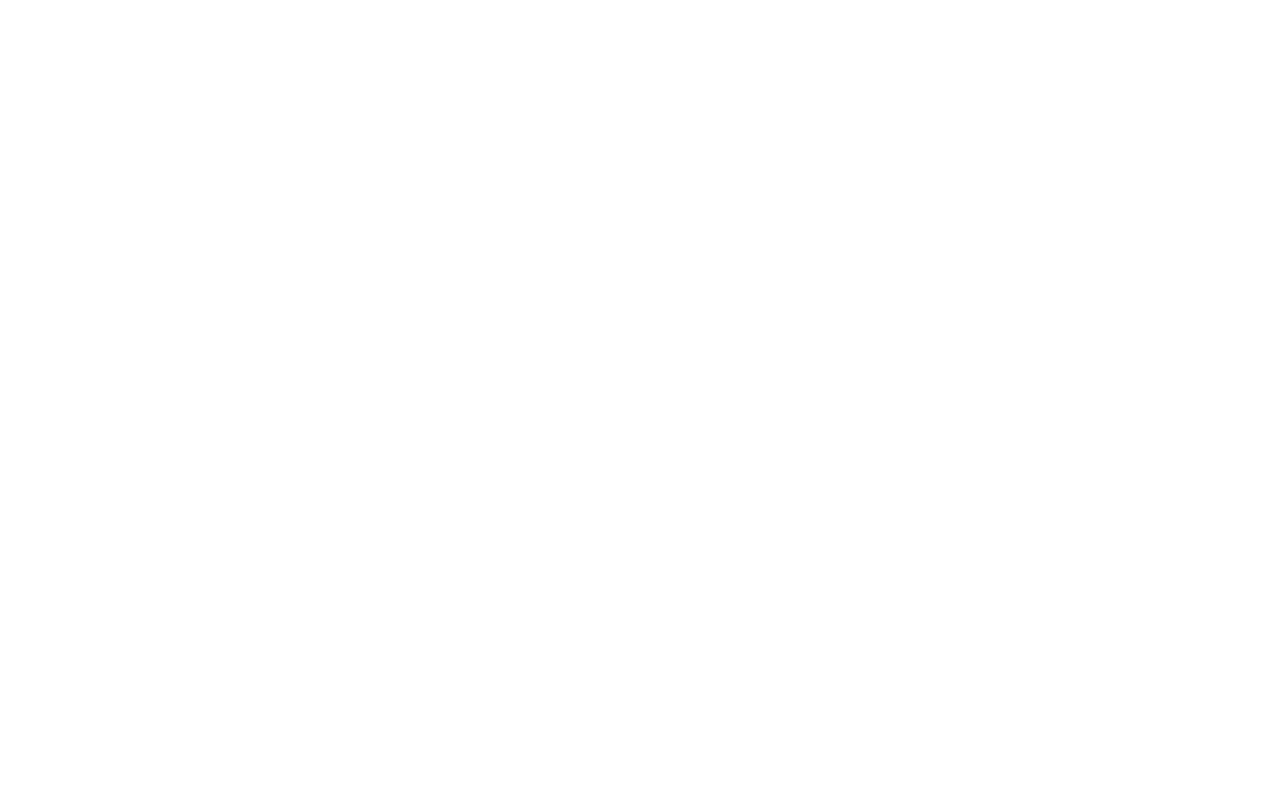
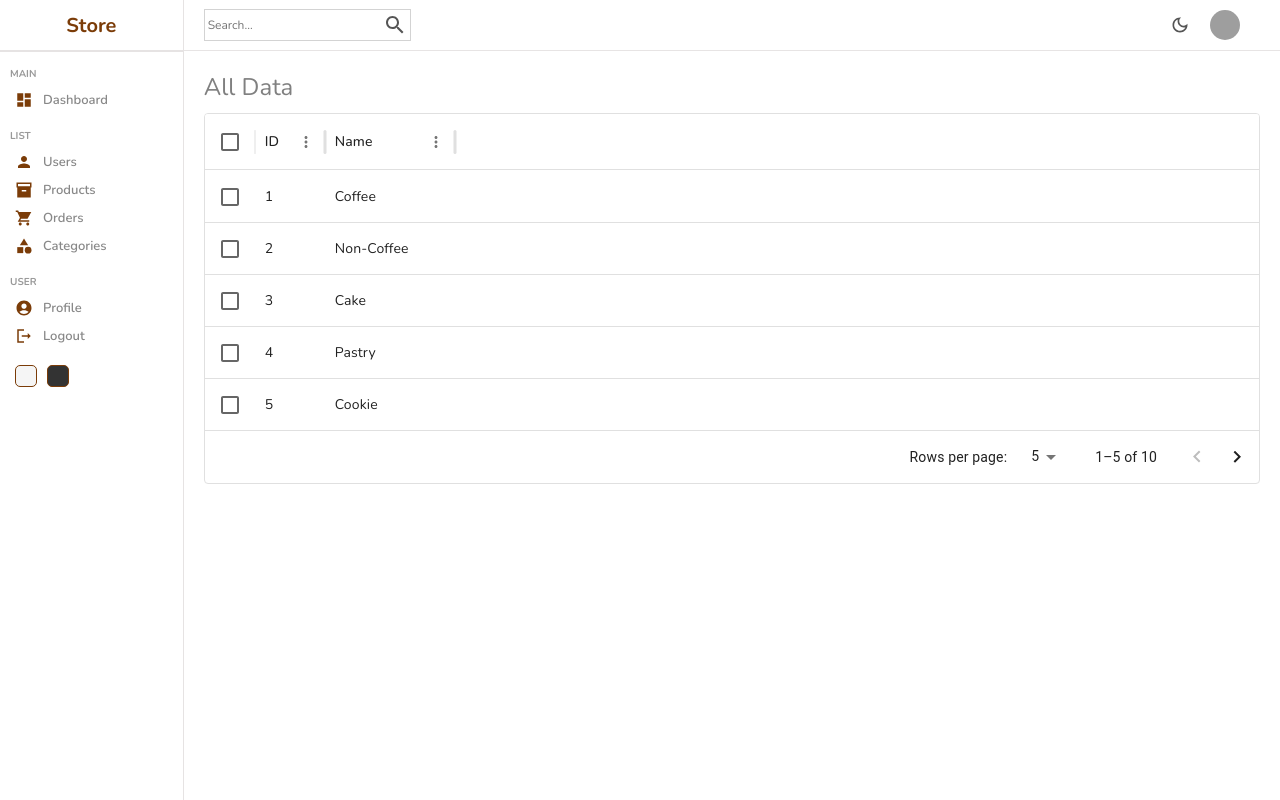
Before and after one commit to septiyanr/admin-ui, a React (Vite) app: page /categories in a window 1280 px wide. Before the commit this address had no page. Built offline with nearby package versions, Linux system fonts and the light colour scheme; grey boxes are pictures that could not be loaded.

Commit message:
ubah teks di app

```diff
--- a/src/App.jsx
+++ b/src/App.jsx
@@ -4,6 +4,8 @@
 import List from "./pages/list/List";
 import Single from "./pages/single/Single";
 import New from "./pages/new/New";
+import MyDatatable from "./components/mydatatable/MyDatatable";
+import MyList from "./pages/mylist/MyList";
 import { BrowserRouter, Routes, Route } from "react-router-dom";
 import { productInputs, userInputs } from "./formsource"
 
@@ -31,6 +33,9 @@
                 element={<New inputs={productInputs} title="Add New Products"/>}
                 />
             </Route>
+            <Route path="categories">
+              <Route index element={<MyList />}></Route>
+            </Route>
           </Route>
         </Routes>
       </BrowserRouter>
--- /dev/null
+++ b/src/components/mydatatable/MyDatatable.jsx
@@ -0,0 +1,49 @@
+import "./mydatatable.scss";
+import { DataGrid } from "@mui/x-data-grid";
+import { Link } from "react-router-dom";
+
+const columns = [
+  { field: "id", headerName: "ID", width: 70 },
+  { field: "name", headerName: "Name", width: 130 },
+];
+
+const rows = [
+  { id: 1, name: "Coffee"},
+  { id: 2, name: "Non-Coffee"},
+  { id: 3, name: "Cake"},
+  { id: 4, name: "Pastry"},
+  { id: 5, name: "Cookie"},
+  { id: 6, name: "Snack"},
+  { id: 7, name: "Juice"},
+  { id: 8, name: "Smoothie"},
+  { id: 9, name: "Burger"},
+  { id: 10, name: "Pizza"},
+];
+
+const actionColumn = [
+
+];
+
+const MyDatatable = () => {
+  return (
+    <div className="mydatatable">
+      <div className="mydatatableTitle">
+        All Data
+
+      </div>
+      <DataGrid
+        rows={rows}
+        columns={columns.concat(actionColumn)}
+        initialState={{
+          pagination: {
+            paginationModel: { page: 0, pageSize: 5 },
+          },
+        }}
+        pageSizeOptions={[5, 10]}
+        checkboxSelection
+      />
+    </div>
+  );
+};
+
+export default MyDatatable;
--- /dev/null
+++ b/src/components/mydatatable/mydatatable.scss
@@ -0,0 +1,25 @@
+
+.mydatatable {
+    padding: 20px;
+
+    .mydatatableTitle {
+      width: 100%;
+      font-size: 24px;
+      color: gray;
+      margin-bottom: 10px;
+      display: flex;
+      align-items: center;
+      justify-content: space-between;
+
+      .link {
+        text-decoration: none;
+        color: green;
+        font-size: 16px;
+        font-weight: 400;
+        border: 1px solid green;
+        padding: 5px;
+        border-radius: 5px;
+        cursor: pointer;
+      }
+    }
+  }
--- a/src/components/sidebar/Sidebar.jsx
+++ b/src/components/sidebar/Sidebar.jsx
@@ -6,7 +6,7 @@
 import LocalGroceryStoreSharpIcon from '@mui/icons-material/LocalGroceryStoreSharp';
 import AccountCircleSharpIcon from '@mui/icons-material/AccountCircleSharp';
 import LogoutSharpIcon from '@mui/icons-material/LogoutSharp';
-
+import CategoryIcon from '@mui/icons-material/Category';
 
 const Sidebar = () => {
   return (
@@ -40,7 +40,13 @@
       <li>
             <LocalGroceryStoreSharpIcon className="icon" />
         <span>Orders</span>
-      </li>
+        </li>
+        <Link to="/categories">
+        <li>
+          <CategoryIcon className="icon"/>
+          <span>Categories</span>
+        </li>
+        </Link>
       <p className="title">USER</p>
       <li>
             <AccountCircleSharpIcon className="icon" />
--- a/src/pages/list/List.jsx
+++ b/src/pages/list/List.jsx
@@ -2,6 +2,7 @@
 import Sidebar from "../../components/sidebar/Sidebar";
 import Navbar from "../../components/navbar/Navbar";
 import Datatable from "../../components/datatable/Datatable";
+
 
 const List = () => {
   return (
@@ -10,6 +11,7 @@
       <div className="listContainer">
         <Navbar />
         <Datatable />
+
       </div>
     </div>
   );
--- /dev/null
+++ b/src/pages/mylist/MyList.jsx
@@ -0,0 +1,20 @@
+import "./mylist.scss";
+import Sidebar from "../../components/sidebar/Sidebar";
+import Navbar from "../../components/navbar/Navbar";
+import MyDatatable from "../../components/mydatatable/MyDatatable";
+
+
+const MyList = () => {
+  return (
+    <div className="mylist">
+      <Sidebar />
+      <div className="mylistContainer">
+        <Navbar />
+        <MyDatatable />
+
+      </div>
+    </div>
+  );
+};
+
+export default MyList;
--- /dev/null
+++ b/src/pages/mylist/mylist.scss
@@ -0,0 +1,8 @@
+.mylist {
+    display: flex;
+    width: 100%;
+
+    .mylistContainer {
+      flex: 6;
+    }
+  }
```
